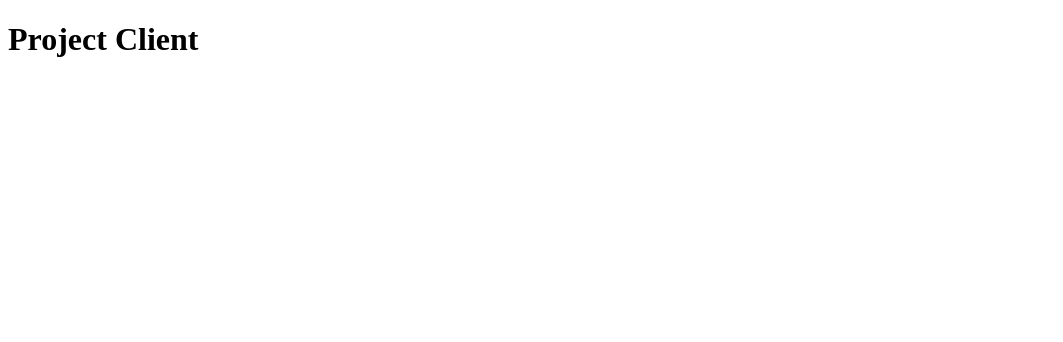
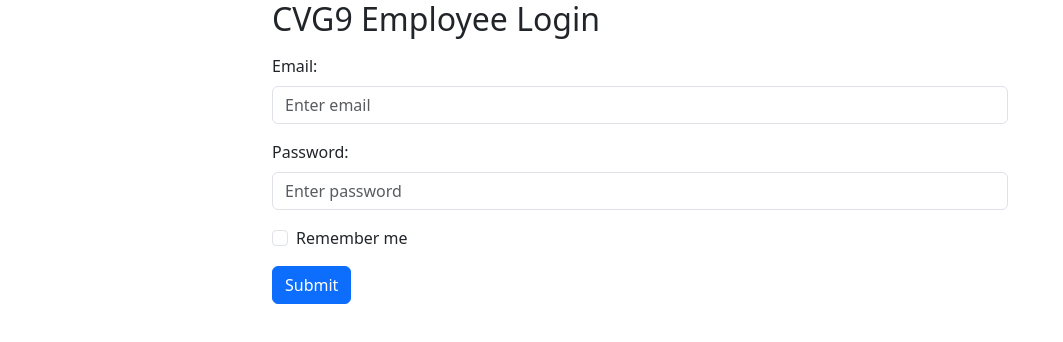
Before and after one commit to red2019cubic/python-p4-final-fullstack-project, a React (Create React App) app in the folder client/: page / in a window 1280 px wide. Shown: the top 342 px of the page, without its empty margins (0-1063 px from the left). Built offline with nearby package versions, Linux system fonts and the light colour scheme.

Commit message:
add login form component

```diff
--- /dev/null
+++ b/client/src/components/App.css
@@ -0,0 +1,38 @@
+.App {
+    text-align: center;
+  }
+
+  .App-logo {
+    height: 40vmin;
+    pointer-events: none;
+  }
+
+  @media (prefers-reduced-motion: no-preference) {
+    .App-logo {
+      animation: App-logo-spin infinite 20s linear;
+    }
+  }
+
+  .App-header {
+    background-color: #282c34;
+    min-height: 100vh;
+    display: flex;
+    flex-direction: column;
+    align-items: center;
+    justify-content: center;
+    font-size: calc(10px + 2vmin);
+    color: white;
+  }
+
+  .App-link {
+    color: #61dafb;
+  }
+
+  @keyframes App-logo-spin {
+    from {
+      transform: rotate(0deg);
+    }
+    to {
+      transform: rotate(360deg);
+    }
+  }
--- a/client/src/components/App.js
+++ b/client/src/components/App.js
@@ -1,8 +1,12 @@
-import React, { useEffect, useState } from "react";
-import { Switch, Route } from "react-router-dom";
+import React from 'react';
+import LogInForm from './Login/LogInForm';
 
 function App() {
-  return <h1>Project Client</h1>;
+  return (
+    <div className="App">
+      <LogInForm />
+    </div>
+  );
 }
 
 export default App;
--- /dev/null
+++ b/client/src/components/Login/LogInForm.js
@@ -0,0 +1,104 @@
+import React, { useState } from "react";
+import { useNavigate } from "react-router-dom";
+import "bootstrap/dist/css/bootstrap.css";
+import {
+  MDBBtn,
+  MDBContainer,
+  MDBCard,
+  MDBCardBody,
+  MDBCardImage,
+  MDBRow,
+  MDBCol,
+  MDBIcon,
+  MDBInput,
+} from "mdb-react-ui-kit";
+
+function LogInForm({ updateUser }) {
+  // const [userData, setUserData] = useState({
+  //   name: "",
+  //   email: "",
+  //   password: "",
+  // });
+  const [errors, setErrors] = useState([]);
+  // const navigate = useNavigate();
+  // const handleSubmit = (e) => {
+  //   e.preventDefault();
+  //   const config = {
+  //     method: "POST",
+  //     headers: { "Content-Type": "application/json" },
+  //     body: JSON.stringify({
+  //       name: userData.name,
+  //       password: userData.password,
+  //     }),
+  //   };
+  //   fetch("/login", config).then((resp) => {
+  //     if (resp.ok) {
+  //       resp.json().then((user) => {
+  //         updateUser(user);
+  //         navigate("/");
+  //       });
+  //     } else {
+  //       resp.json().then((data) => {
+  //         setTimeout(() => {
+  //           setErrors([]);
+  //         }, 3000);
+  //         setErrors(data.errors);
+  //       });
+  //     }
+  //   });
+  // };
+  const divStyle = {
+    width: "100%",
+    height: "50%",
+    justifyContent: "center",
+    alignItems: "center",
+  };
+  return (
+    <div className="container">
+      <div className="row justify-content-center">
+        <div className="col-sm-8">
+          <h2>CVG9 Employee Login</h2>
+        <form action="/login" method="POST">
+          <div class="mb-3 mt-3">
+            <label for="email" class="form-label">
+              Email:
+            </label>
+            <input
+              type="email"
+              class="form-control"
+              id="email"
+              placeholder="Enter email"
+              name="username"
+            />
+          </div>
+          <div class="mb-3">
+            <label for="pwd" class="form-label">
+              Password:
+            </label>
+            <input
+              type="password"
+              class="form-control"
+              id="pwd"
+              placeholder="Enter password"
+              name="password"
+            />
+          </div>
+          <div class="form-check mb-3">
+            <label class="form-check-label">
+              <input class="form-check-input" type="checkbox" name="remember" />{" "}
+              Remember me
+            </label>
+          </div>
+          <button type="submit" class="btn btn-primary">
+            Submit
+          </button>
+        </form>
+
+        </div>
+
+      </div>
+    </div>
+  );
+}
+
+export default LogInForm;
--- /dev/null
+++ b/client/src/components/Login/Login.css
@@ -0,0 +1,5 @@
+* {
+    background-color: orange;
+    width: 400;
+    height: 400;
+  }
```
Also changed, not shown: client/package.json (+6 -2 lines), 1 other file (tests, documents, lock files or other folders).
